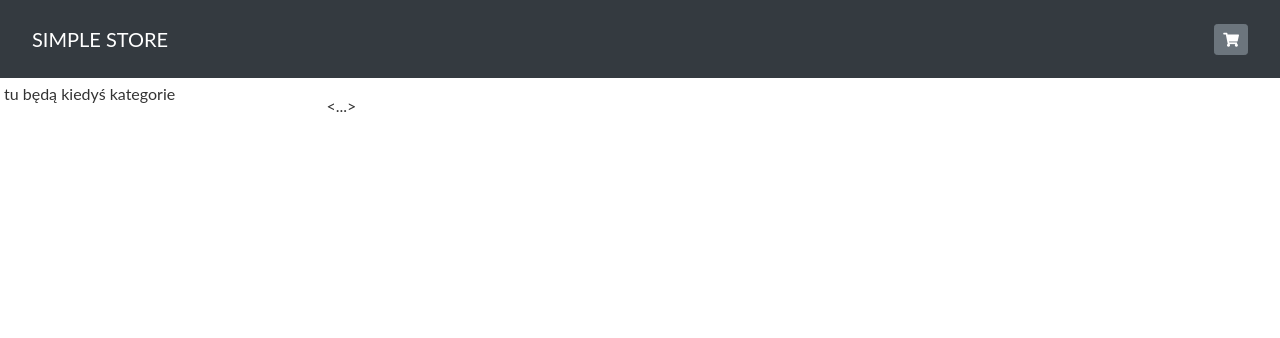
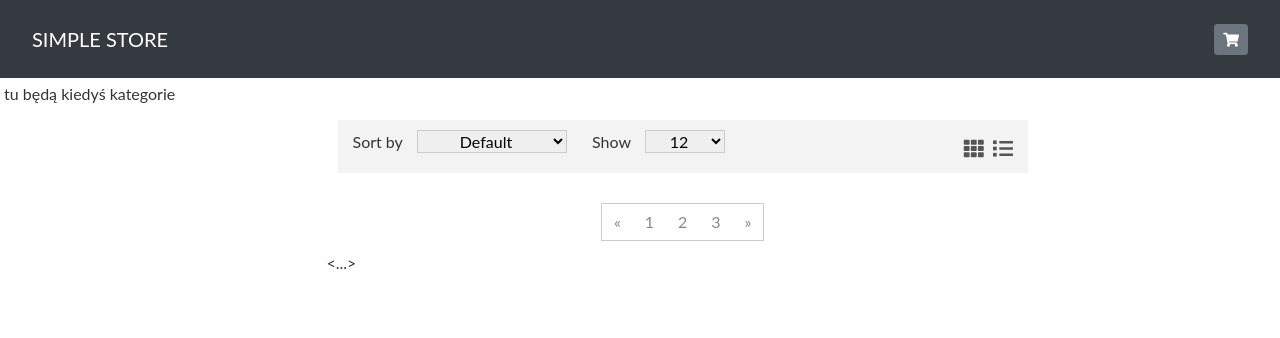
Before and after one commit to szymongabrek/weppo-ecommerce, a Node server app: page /products/ in a window 1280 px wide. Shown: the top 338 px of the page. Run offline with Node 20, Linux system fonts and the light colour scheme; data that the repository does not hold is empty; some libraries are stand-ins or nearby versions.

Commit message:
add pagination skeleton

```diff
--- a/ecommerce/public/js/cart.js
+++ b/ecommerce/public/js/cart.js
@@ -1,5 +1,5 @@
 document.addEventListener('DOMContentLoaded', () => {
-  const maxLength = 90;
+  const maxLength = 210;
 
   const descriptions = document.querySelectorAll('.aa-product-descrip');
   for (const description of descriptions) {
--- a/ecommerce/public/stylesheets/style.css
+++ b/ecommerce/public/stylesheets/style.css
@@ -86,6 +86,14 @@ img {
   padding: 0;
 }
 
+.pagination {
+  display: inline-block;
+}
+
+.pagination li {
+  float: left;
+}
+
 .aa-primary-btn {
   font-size: 16px;
   padding: 10px 30px;
@@ -2036,10 +2044,11 @@ img {
 }
 #aa-product-category .aa-product-catg-content .aa-product-catg-body .aa-product-catg li {
   margin: 0 0 20px 30px;
-  width: 29.916%;
+  width: 28.916%;
 }
 #aa-product-category .aa-product-catg-content .aa-product-catg-body .aa-product-catg li .aa-product-descrip {
-  display: none;
+  /* display: none; */
+  height: 300px;
 }
 #aa-product-category .aa-product-catg-content .aa-product-catg-body .list li {
   width: 100%;
@@ -3488,7 +3497,7 @@ img {
   }
 
   #aa-product-category .aa-product-catg-content .aa-product-catg-body .aa-product-catg li {
-    width: 29.2%;
+    width: 28.2%;
   }
 
   #aa-product-category .aa-product-catg-content .aa-product-catg-body .list li {
--- a/ecommerce/views/product/list.hbs
+++ b/ecommerce/views/product/list.hbs
@@ -1,32 +1,64 @@
-<!-- Products section -->
-<section id="aa-product">
+<section id="aa-product-category">
     <div class="container">
         <div class="row">
-            <div class="col-md-12">
-                <div class="row">
-                    <div class="aa-product-area">
-                        <div class="aa-product-inner">
-                            <!-- Tab panes -->
-                            <div class="tab-content">
-                            <!-- Start men product category -->
-                                <div class="tab-pane active">
+            <div class="col-lg-9 col-md-9 col-sm-8 col-md-push-3">
+                <div class="aa-product-catg-content">
+                    <div class="aa-product-catg-head">
+                        <div class="aa-product-catg-head-left">
+                            <form action="" class="aa-sort-form">
+                            <label for="">Sort by</label>
+                            <select name="">
+                                <option value="1" selected="Default">Default</option>
+                                <option value="2">Name</option>
+                                <option value="3">Price</option>
+                                <option value="4">Date</option>
+                            </select>
+                            </form>
+                            <form action="" class="aa-show-form">
+                            <label for="">Show</label>
+                            <select name="">
+                                <option value="1" selected="12">12</option>
+                                <option value="2">24</option>
+                                <option value="3">36</option>
+                            </select>
+                            </form>
+                        </div>
+                            <div class="aa-product-catg-head-right">
+                                <a id="grid-catg" href="#"><span class="fa fa-th"></span></a>
+                                <a id="list-catg" href="#"><span class="fa fa-list"></span></a>
+                            </div>
+                    </div>
+                    <div class="aa-product-catg-body">
                         <ul class="aa-product-catg">
                         <!-- start single product item -->
                             {{#each productlist}}
                             <li>
                                 <figure>
                                     <a class="aa-add-card-btn"href="/cart/add/{{key}}"><span class="fa fa-shopping-cart"></span>Add To Cart</a>
+                                    <a class="aa-product-img" href="#">
+                                        <!-- temporary text description instead of image -->
+                                        <div>
+                                            <p class="aa-product-descrip">{{description}}</p>
+                                        </div>
+                                    </a>
                                     <figcaption>
                                         <h4 class="aa-product-title"><a href="#">{{name}}</a></h4>
-                                                    <p class="aa-product-descrip">{{description}}</p>
                                         <span class="aa-product-price">{{price}} zł</span>
                                     </figcaption>
                                 </figure>
                             </li>
                             {{/each}}
                         </ul>
-                                </div>
-                            </div>
+                        <div class="aa-product-catg-pagination">
+                            <nav>
+                                <ul class="pagination">
+                                    <li class="page-item"><a class="page-link" href="#">«</a></li>
+                                    <li class="page-item"><a class="page-link" href="#">1</a></li>
+                                    <li class="page-item"><a class="page-link" href="#">2</a></li>
+                                    <li class="page-item"><a class="page-link" href="#">3</a></li>
+                                    <li class="page-item"><a class="page-link" href="#">»</a></li>
+                                </ul>
+                            </nav>
                         </div>
                     </div>
                 </div>
```
Lines whose indentation alone changed are shown as unchanged.
